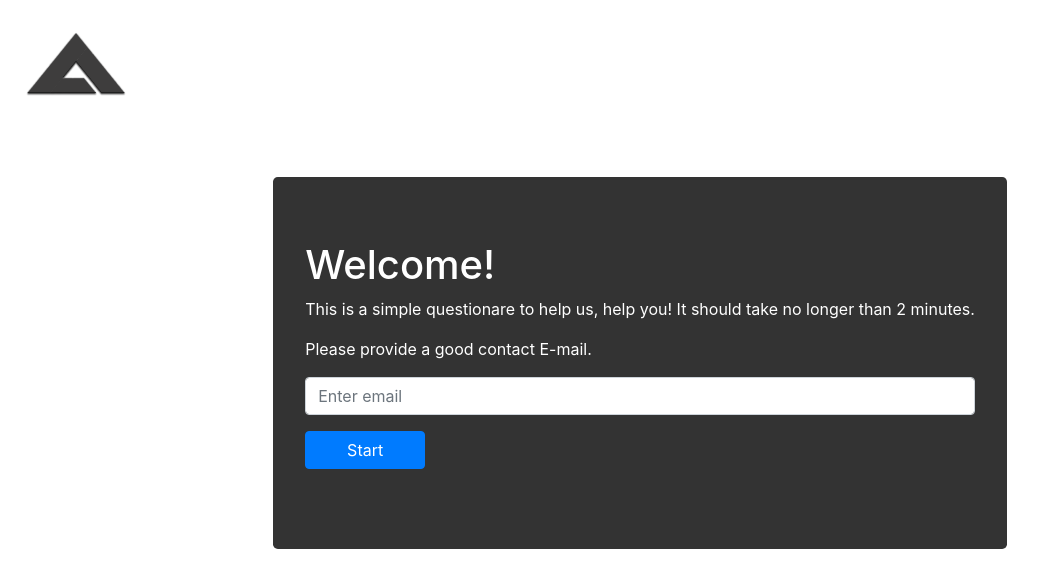
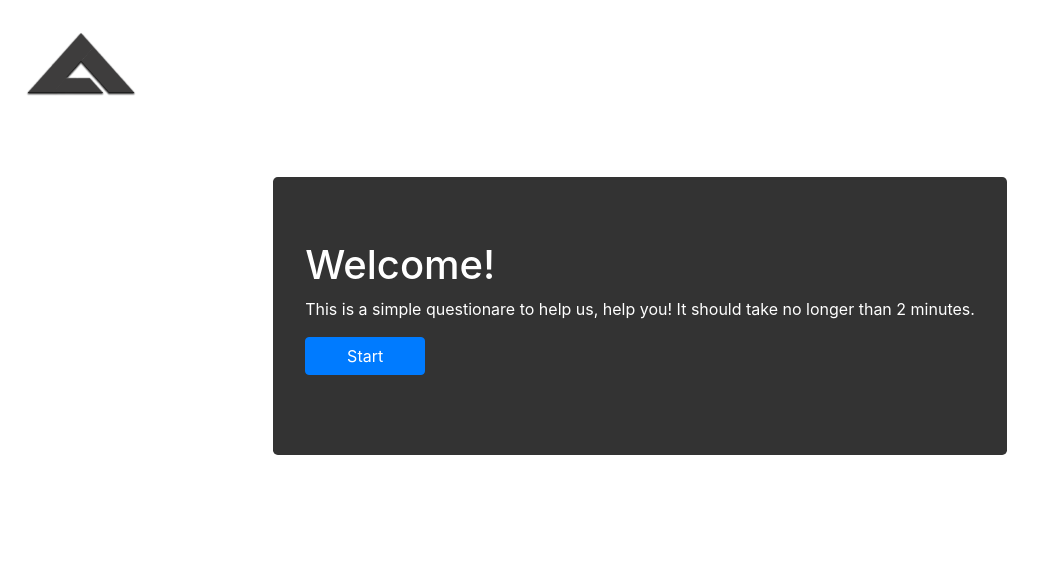
Before and after one commit to autsys/example, a React (Create React App) app: page / in a window 1280 px wide. Shown: the top 588 px of the page, without its empty margins (0-1043 px from the left). Built offline with nearby package versions, Linux system fonts and the light colour scheme.

Commit message:
removed .swp file - removed email from card comp - changed margins

```diff
--- a/src/components/card.js
+++ b/src/components/card.js
@@ -42,7 +42,7 @@ const Qcard = () => {
       // breaks after you reach the end need to set a limit
 
     return (
-      <Card style={{display: hideQuestions ? 'flex' : 'none', marginLeft: '20%', marginRight: '20%', marginTop: '10%'}}>
+      <Card style={{display: hideQuestions ? 'flex' : 'none', marginLeft: '10%', marginRight: '10%', marginTop: '10%'}}>
         <Card.Header>Question {steps + 1}</Card.Header>
           <Card.Body>
             <Card.Title>{Object.values(questions)[steps].Question}</Card.Title>
--- a/src/components/jumbo.js
+++ b/src/components/jumbo.js
@@ -32,14 +32,6 @@ export default function Jumbo() {
             <p>
               This is a simple questionare to help us, help you! It should take no longer than 2 minutes.
             </p>
-            <p>
-              Please provide a good contact E-mail.
-            </p>
-            <Form>
-              <Form.Group controlId="formGroupEmail">
-                <Form.Control type="text" placeholder="Enter email" onChange={e => setEmailInput(e.target.value)} />
-              </Form.Group>
-            </Form>
           <p>
             <Button
               onClick={() => setshowHide(false) && {submitValue}}
--- a/src/components/logo.js
+++ b/src/components/logo.js
@@ -3,9 +3,10 @@ import React from 'react';
 export default function Logo() {
   return(
     <img
-      style={{width: 100, height: 100, marginLeft: '2%', marginTop: '1%'}}
+      style={{width: 110, height: 100, marginLeft: '2%', marginTop: '1%', alignSelf: 'center'}}
+      //style={{width: 110, height: 100, textAlign: 'center'}}
       src={require('../image/AS_Logo.png')}
-      alt="description of image"
+      alt="autsys logo"
     />
   )
 };
```
Also changed, not shown: 1 other file (tests, documents, lock files or other folders).
